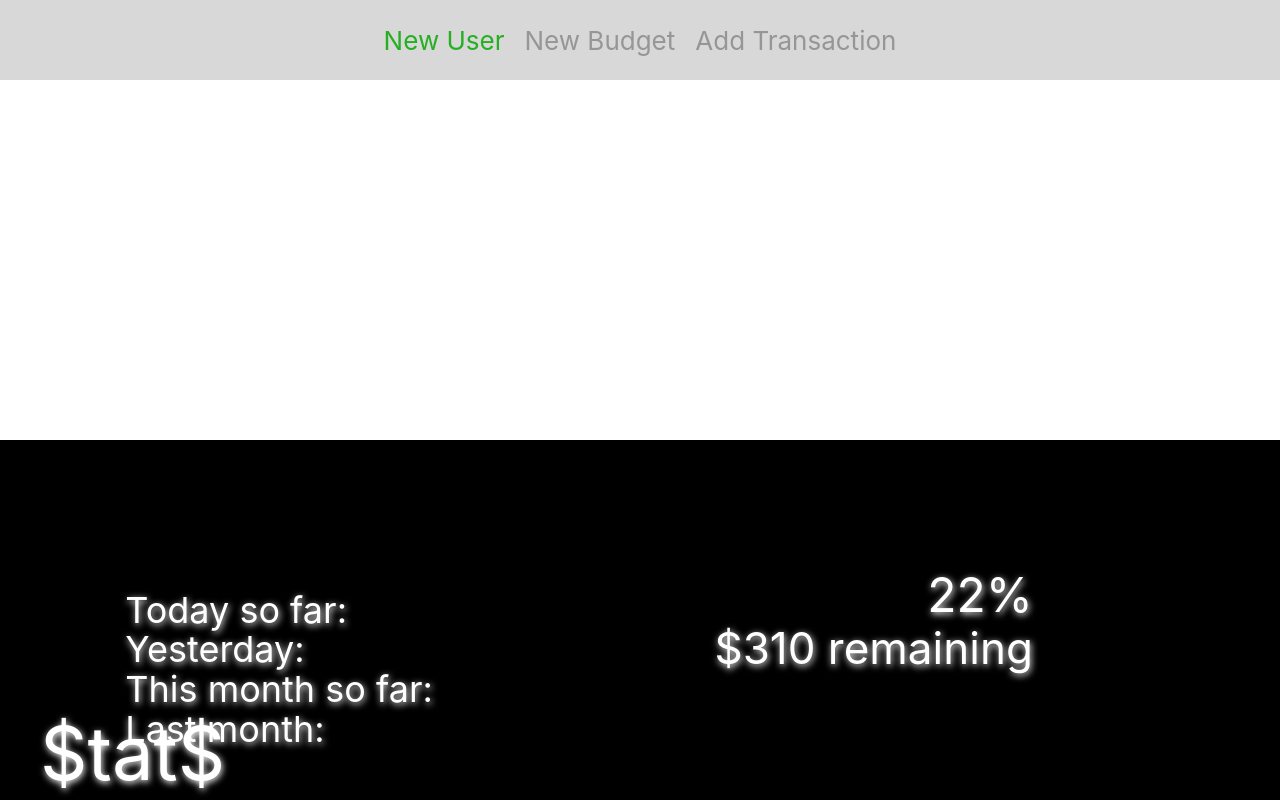
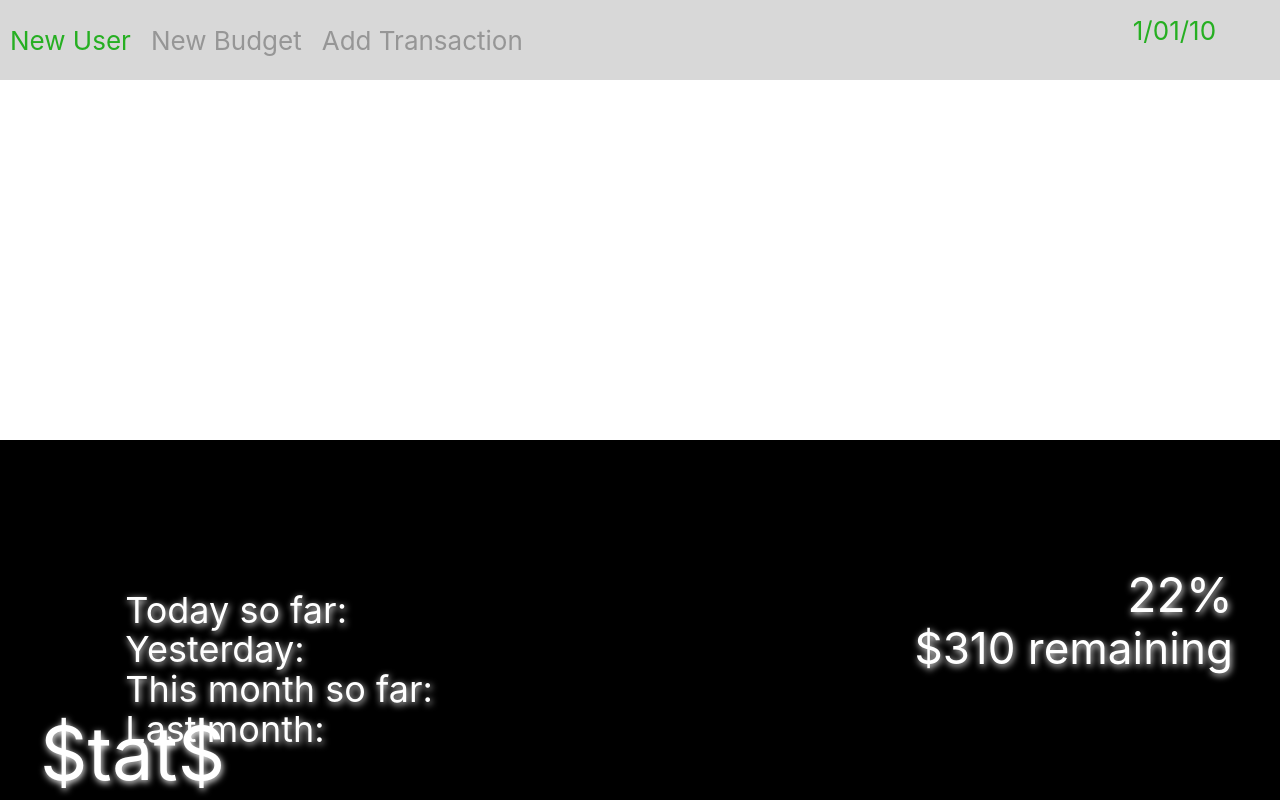
Before and after one commit to romym/financial-planner, a React (Create React App) app: page / in a window 1280 px wide. Built offline with nearby package versions, Linux system fonts and the light colour scheme.

Commit message:
Finish basic css for frontend

```diff
--- a/src/Footer/Footer.css
+++ b/src/Footer/Footer.css
@@ -45,7 +45,7 @@
   }
 
   .stats-container {
-    width: 800px;
+    width: 1000px;
   }
 
   .historical-container {
--- a/src/Header/Header.css
+++ b/src/Header/Header.css
@@ -5,7 +5,7 @@
   display: flex;
   flex-direction: row;
   align-items: center;
-  justify-content: center;
+  justify-content: left;
   font-size: calc(10px + 2vmin);
   color: white;
 }
@@ -25,3 +25,8 @@
     cursor: none;
     padding: 10px;
 }
+
+.todays-date {
+    color: #26af22;
+    margin: -10px 0px 10px 600px;
+}
--- a/src/Header/Header.js
+++ b/src/Header/Header.js
@@ -19,6 +19,7 @@ class Header extends Component {
         <p className="header-links" onClick={() => this.createNewUser()}>New User</p>
         <p className={`${this.state.transactionDisabled}`} onClick={() => this.createNewUser()}>New Budget</p>
         <p className={`${this.state.transactionDisabled}`} onClick={() => this.createNewUser()}>Add Transaction</p>
+        <p className="todays-date">1/01/10</p>
       </div>
     );
   }
```
